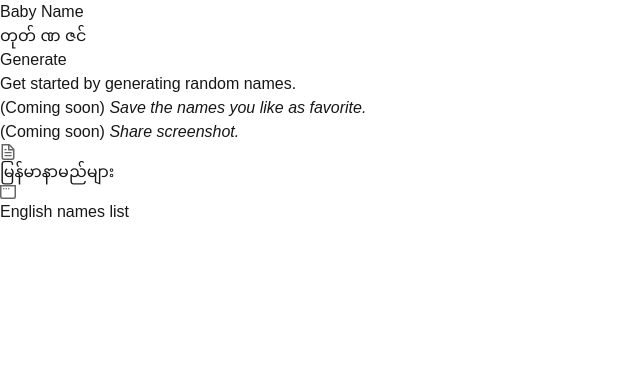
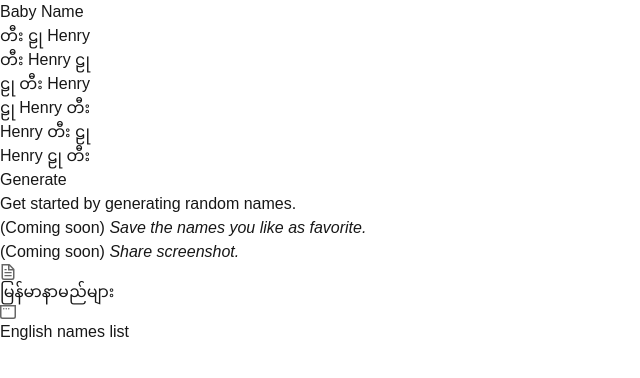
Before and after one commit to aungkyawhein/baby-name, a Next.js app: page / in a window 1280 px wide. Shown: the top 378 px of the page, without its empty margins (0-640 px from the left). Built offline with nearby package versions, Linux system fonts and the light colour scheme.

Commit message:
Add other possible names

```diff
--- a/src/app/main.tsx
+++ b/src/app/main.tsx
@@ -8,38 +8,55 @@ export default function Main() {
   const [name, setName] = useState('')
 
   const mmNames = mm
-
   const enNames = en
-
   const names = [
     ...mmNames,
     ...enNames,
   ]
 
+  function getPermutations<T>(arr: T[]): T[][] {
+    if (arr.length === 0) return [[]];
+    const result: T[][] = [];
+
+    for (let i = 0; i < arr.length; i++) {
+      const current = arr[i];
+      const remaining = arr.slice(0, i).concat(arr.slice(i + 1));
+      const perms = getPermutations(remaining);
+
+      for (const perm of perms) {
+        result.push([current, ...perm]);
+      }
+    }
+    return result;
+  }
+
   function getRandomName(namesArray: string[]): string {
-    const randomName: string[] = []
+    const randomNames: string[] = []
 
-    while (randomName.length < 3) {
+    while (randomNames.length < 3) {
       const randomIndex = Math.floor(Math.random() * namesArray.length)
       const selectedName = namesArray[randomIndex]
 
       // Avoid duplicates
-      if (!randomName.includes(selectedName)) {
-        randomName.push(selectedName)
+      if (!randomNames.includes(selectedName)) {
+        randomNames.push(selectedName)
       }
     }
 
-    return randomName.join(' ')
+    return randomNames.join(' ')
+  }
+
+  function setRandomNames(): void {
+    const _name = getRandomName(names)
+    setName(_name)
   }
 
   useEffect(() => {
-    const _name = getRandomName(names)
-    setName(_name)
+    setRandomNames()
   }, [])
 
   const handleClick = () => {
-    const _name = getRandomName(names)
-    setName(_name)
+    setRandomNames()
   }
 
   return (
@@ -47,6 +64,14 @@ export default function Main() {
       <h3 className="text-xl text-stone-800 dark:text-stone-200 border border-solid border-zinc-600 dark:border-zinc-400 px-12 py-3 rounded-full">
         { name }
       </h3>
+
+      <div className="flex flex-row gap-4 text-slate-500 text-sm">{
+        getPermutations(name.split(' ')).map((item, i) => {
+          if (i > 0) {
+            return <div key={i}>{item.join(' ')}</div>
+          }
+        })
+      }</div>
 
       <div className="flex gap-4 items-center flex-col sm:flex-row">
         <button
```
